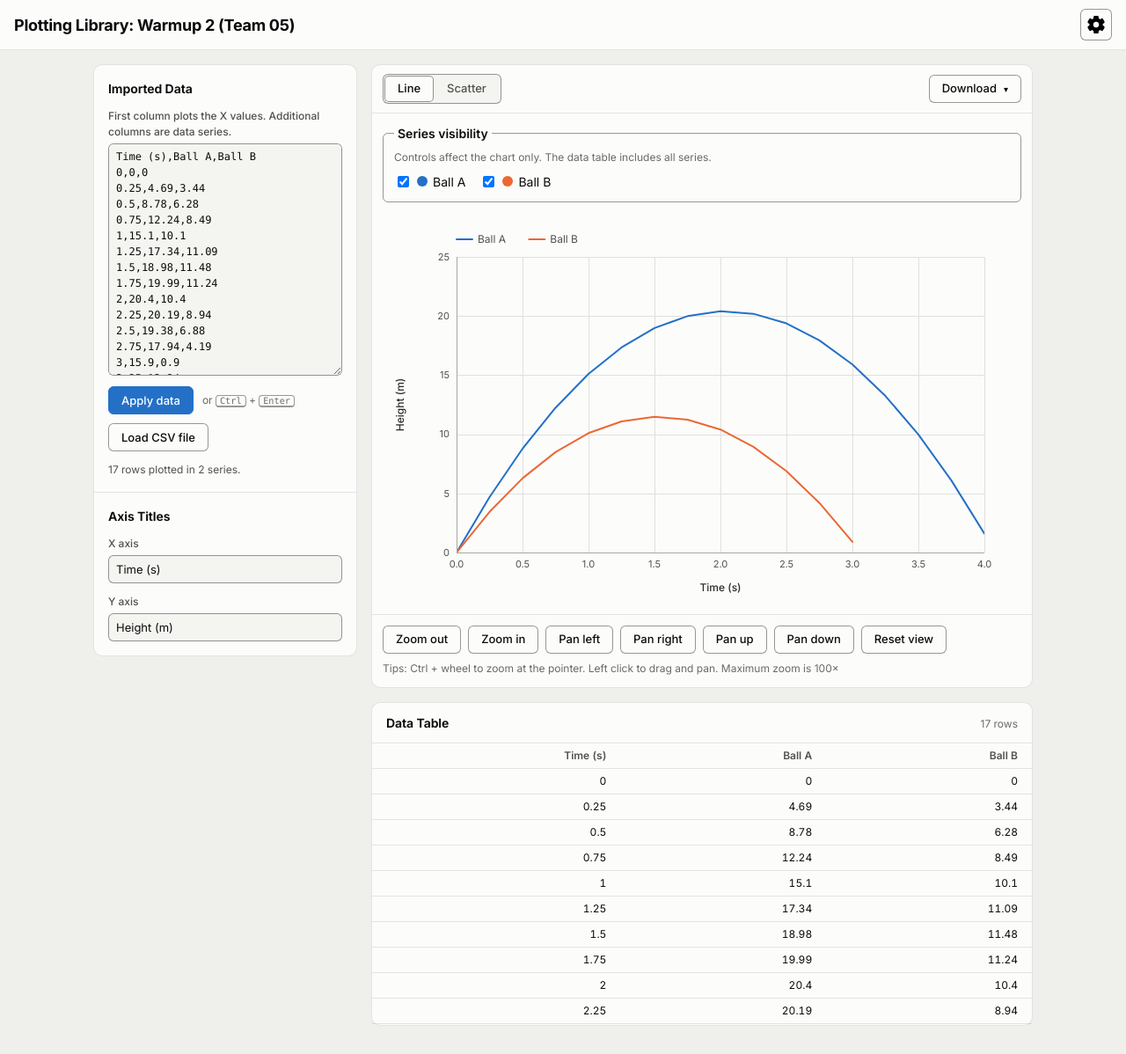
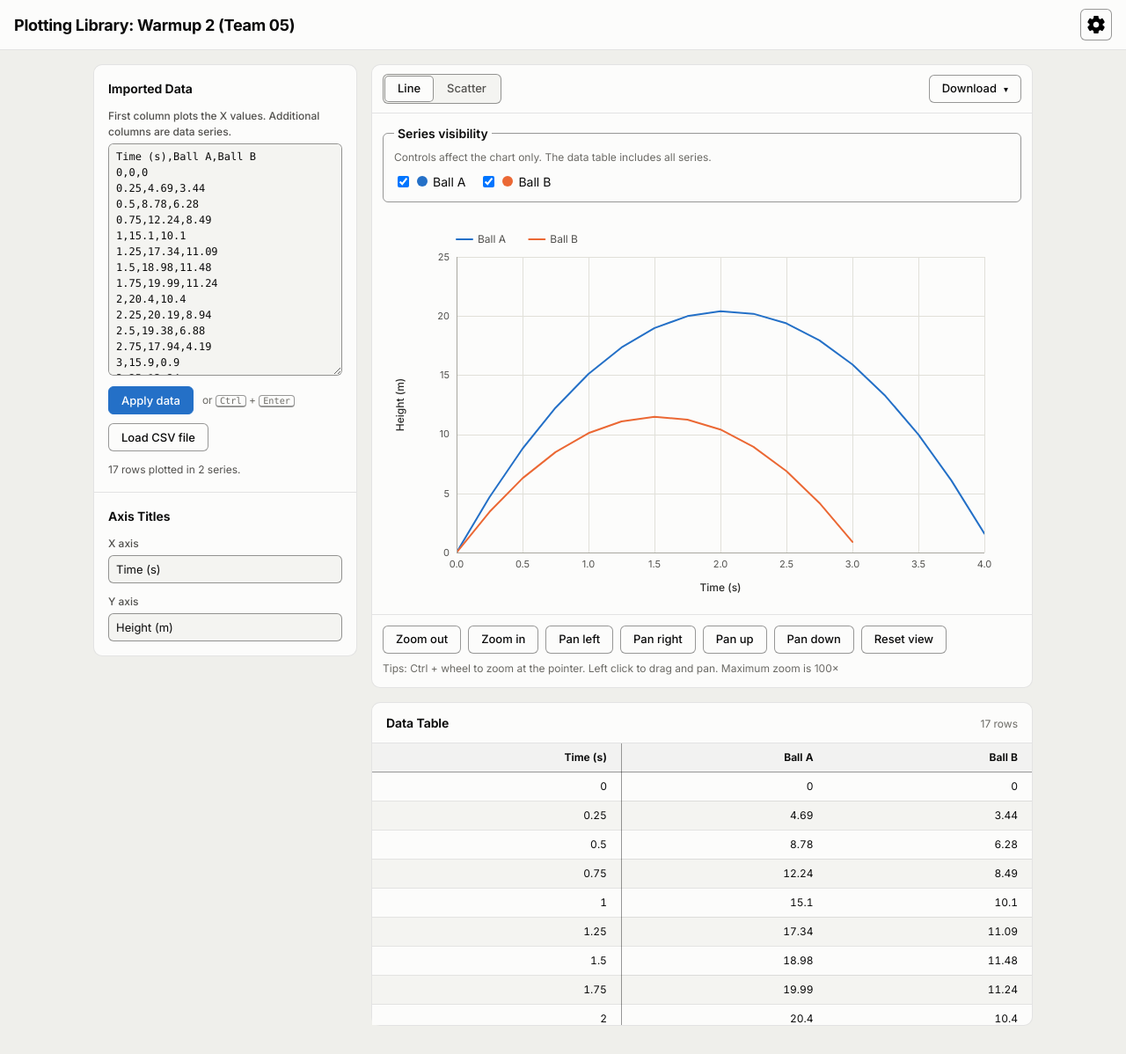
Before and after one commit to CSE210-Team05/Team06-Exchange, a website with bundled scripts: page index.html in a window 1280 px wide. Shown: the whole page at 88% size. Built offline with nearby package versions, Linux system fonts and the light colour scheme.

Commit message:
cleaned table

```diff
--- a/app_main/page_scripts/app.js
+++ b/app_main/page_scripts/app.js
@@ -153,6 +153,14 @@ function draw_visibility_controls() {
 }
 
 function draw_table() {
+  if (!data.rows.length) {
+    const empty = document.createElement('p');
+    empty.className = 'table-empty';
+    empty.textContent = 'No data to display.';
+    $('table').replaceChildren(empty);
+    $('table-note').textContent = '0 rows';
+    return;
+  }
   const table = document.createElement('table');
   const head_row = table.createTHead().insertRow();
   for (const label of column_headers()) {
--- a/app_main/stylesheets/styles_main.css
+++ b/app_main/stylesheets/styles_main.css
@@ -405,9 +405,32 @@ input[type="text"]:focus, textarea:focus { outline: 2px solid var(--accent); out
 
 .table-wrap { max-height: 320px; overflow: auto; }
 .table-wrap table { width: 100%; border-collapse: collapse; font-size: 12px; font-variant-numeric: tabular-nums; }
-.table-wrap th, .table-wrap td { padding: 5px 16px; border-bottom: 1px solid var(--line); text-align: right; white-space: nowrap; }
-.table-wrap thead th { position: sticky; top: 0; background: var(--surface); color: var(--ink-2); font-weight: 600; }
+.table-wrap th, .table-wrap td { padding: 7px 16px; border-bottom: 1px solid var(--line); text-align: right; white-space: nowrap; }
+.table-wrap thead th {
+  position: sticky;
+  z-index: 1;
+  top: 0;
+  border-bottom-color: var(--line-strong);
+  background: color-mix(in srgb, var(--ink) 4%, var(--surface));
+  color: var(--ink);
+  font-weight: 650;
+}
+.table-wrap tbody tr:nth-child(even) td { background: var(--surface-sunk); }
+.table-wrap tbody tr:hover td { background: color-mix(in srgb, var(--accent) 10%, var(--surface)); }
+.table-wrap th:first-child, .table-wrap td:first-child {
+  position: sticky;
+  left: 0;
+  border-right: 1px solid var(--line-strong);
+  background: var(--surface);
+}
+.table-wrap tbody tr:nth-child(even) td:first-child { background: var(--surface-sunk); }
+.table-wrap tbody tr:hover td:first-child { background: color-mix(in srgb, var(--accent) 10%, var(--surface)); }
+.table-wrap thead th:first-child {
+  z-index: 2;
+  background: color-mix(in srgb, var(--ink) 4%, var(--surface));
+}
 .table-wrap tbody tr:last-child td { border-bottom: 0; }
+.table-empty { margin: 0; padding: 32px 16px; color: var(--ink-3); text-align: center; }
 
 /* ------------------------------------------------------------------ narrow screens */
 /* Below this width the rail and the 720 px chart no longer fit side by side. */
--- a/index.html
+++ b/index.html
@@ -134,7 +134,7 @@
     <section class="panel table-panel" aria-labelledby="table-title">
       <div class="panel-head">
         <h2 id="table-title">Data Table</h2>
-        <span class="hint" id="table-note"></span>
+        <span class="hint" id="table-note" aria-live="polite"></span>
       </div>
 
       <div class="table-wrap" id="table" tabindex="0" aria-labelledby="table-title"></div>
```
